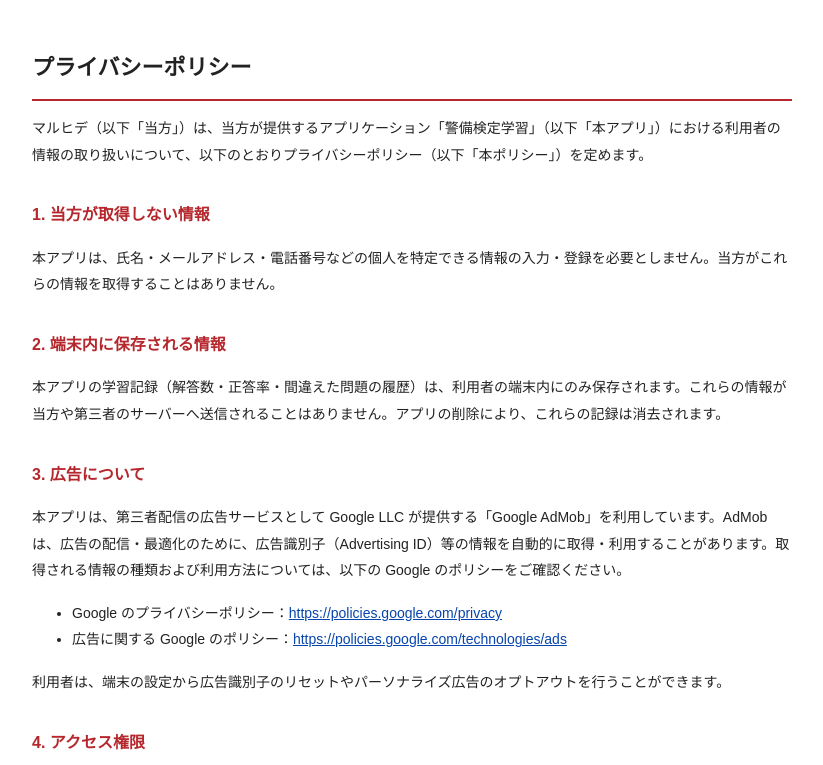
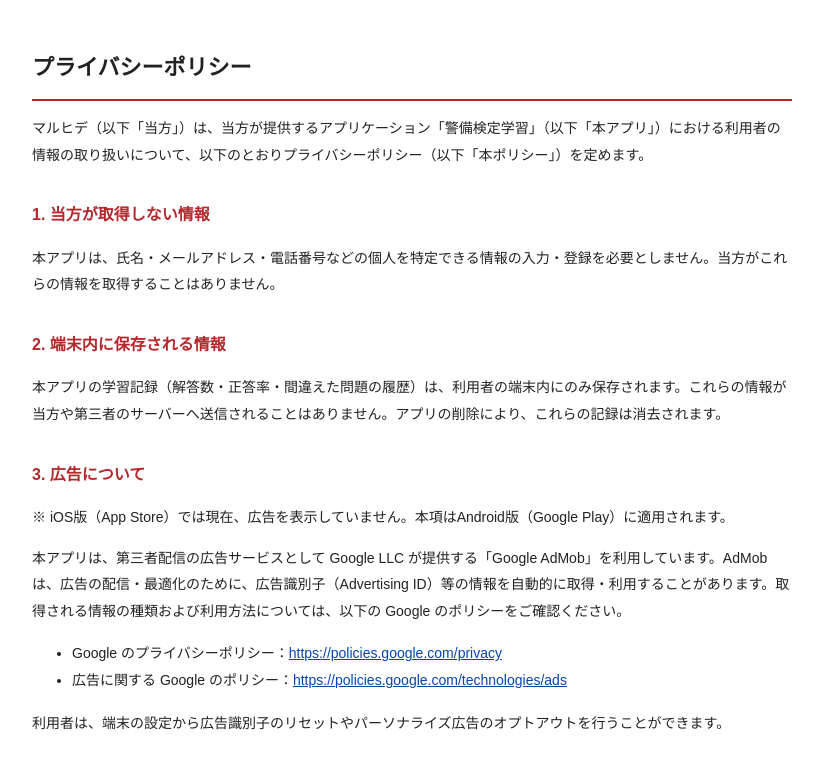
Before and after one commit to majiko2019-dot/keibi-privacy, a plain HTML site: page index.html in a window 1280 px wide. Shown: the top 765 px of the page, without its empty margins (228-1051 px from the left). Drawn offline with Linux system fonts and the light colour scheme.

Commit message:
Privacy: iOS版は広告を表示しない旨を明記（App Privacy「収集なし」との整合）
Capacitor 8 SPMバグ#8333のためiOSビルドから@capacitor-community/admobを除外済み。
Android版は従来どおりAdMobあり。iOSに広告を戻す際はこの一文を削除する。

Co-Authored-By: Claude Opus 5 (1M context) <noreply@anthropic.com>

```diff
--- a/index.html
+++ b/index.html
@@ -25,6 +25,7 @@
 <p>本アプリの学習記録（解答数・正答率・間違えた問題の履歴）は、利用者の端末内にのみ保存されます。これらの情報が当方や第三者のサーバーへ送信されることはありません。アプリの削除により、これらの記録は消去されます。</p>
 
 <h2>3. 広告について</h2>
+<p>※ iOS版（App Store）では現在、広告を表示していません。本項はAndroid版（Google Play）に適用されます。</p>
 <p>本アプリは、第三者配信の広告サービスとして Google LLC が提供する「Google AdMob」を利用しています。AdMob は、広告の配信・最適化のために、広告識別子（Advertising ID）等の情報を自動的に取得・利用することがあります。取得される情報の種類および利用方法については、以下の Google のポリシーをご確認ください。</p>
 <ul>
   <li>Google のプライバシーポリシー：<a href="https://policies.google.com/privacy">https://policies.google.com/privacy</a></li>
```
